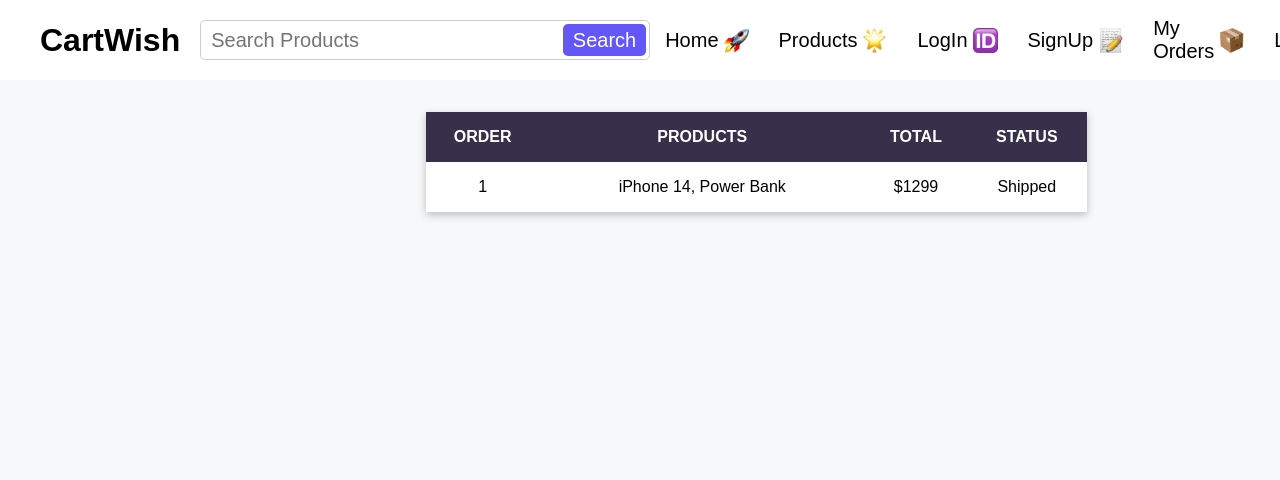
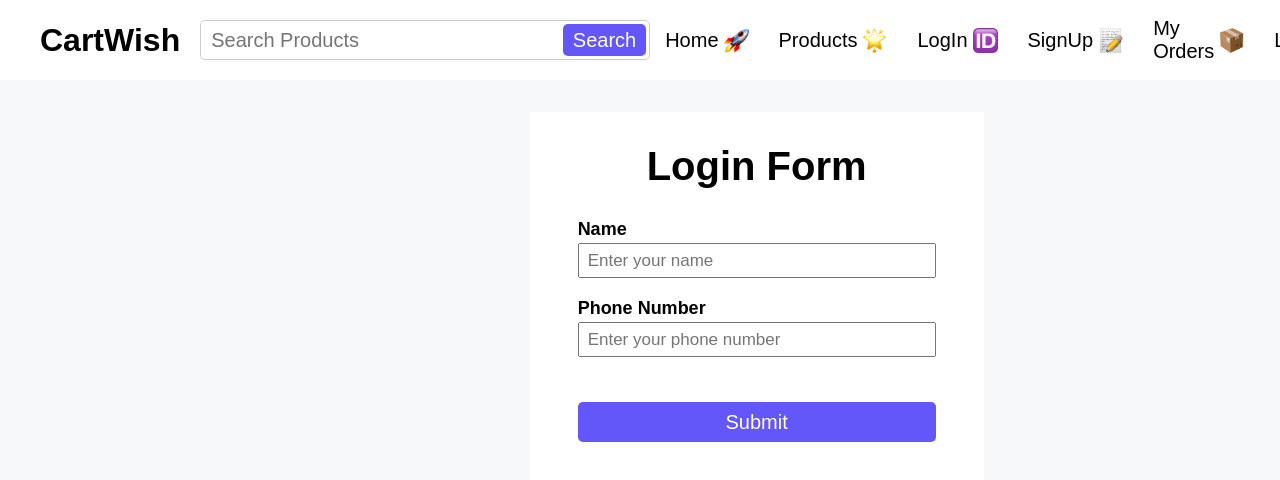
Before and after one commit to noorinoorullah130/cart-wish-ecommerce, a React (Vite) app: page / in a window 1280 px wide. Shown: the top 480 px of the page. Built offline with nearby package versions, Linux system fonts and the light colour scheme.

Commit message:
login page added and also react-hook-form

```diff
--- a/package.json
+++ b/package.json
@@ -11,7 +11,8 @@
   },
   "dependencies": {
     "react": "^19.0.0",
-    "react-dom": "^19.0.0"
+    "react-dom": "^19.0.0",
+    "react-hook-form": "^7.55.0"
   },
   "devDependencies": {
     "@eslint/js": "^9.21.0",
--- a/src/App.jsx
+++ b/src/App.jsx
@@ -7,6 +7,7 @@ import ProductsPage from "./components/Products/ProductsPage";
 import SingleProductPage from "./components/SingleProduct/SingleProductPage";
 import CartPage from "./components/Cart/CartPage";
 import MyOrderPage from "./components/MyOrder/MyOrderPage";
+import LoginPage from "./components/Authentication/LoginPage";
 
 const App = () => {
     return (
@@ -17,7 +18,8 @@ const App = () => {
                 {/* <ProductsPage /> */}
                 {/* <SingleProductPage /> */}
                 {/* <CartPage /> */}
-                <MyOrderPage />
+                {/* <MyOrderPage /> */}
+                <LoginPage />
             </main>
         </div>
     );
--- /dev/null
+++ b/src/components/Authentication/LoginPage.css
@@ -0,0 +1,46 @@
+.form_page {
+    justify-content: center;
+}
+
+.authentication_form {
+    width: 30%;
+    padding: 32px 48px;
+    margin-top: 32px;
+    background-color: white;
+}
+
+.authentication_form h2 {
+    font-size: 40px;
+    margin-bottom: 30px;
+    text-align: center;
+}
+
+.form_inputs div {
+    display: flex;
+    flex-direction: column;
+    margin-bottom: 20px;
+}
+
+.form_inputs label {
+    font-size: 18px;
+    font-weight: 600;
+    margin-bottom: 3px;
+}
+
+.from_text_input {
+    height: 35px;
+    padding: 0 8px;
+    font-size: 17px;
+    font-weight: 500;
+    outline: none;
+}
+
+.from_submit {
+    height: 40px;
+    width: 100%;
+    margin: 25px 0 10px;
+}
+
+.form_error {
+    color: red;
+}
--- /dev/null
+++ b/src/components/Authentication/LoginPage.jsx
@@ -0,0 +1,67 @@
+import React, { useState } from "react";
+import { useForm } from "react-hook-form";
+
+import "./LoginPage.css";
+
+const LoginPage = () => {
+    const {
+        register,
+        handleSubmit,
+        formState: { errors },
+    } = useForm();
+    console.log(register("name"));
+
+    const onSubmit = (formData) => console.log(formData);
+
+    return (
+        <section className="align_center form_page">
+            <form
+                className="authentication_form"
+                onSubmit={handleSubmit(onSubmit)}
+            >
+                <h2>Login Form</h2>
+                <div className="form_inputs">
+                    <div>
+                        <label htmlFor="name">Name</label>
+                        <input
+                            type="text"
+                            id="name"
+                            className="from_text_input"
+                            placeholder="Enter your name"
+                            {...register("name", {
+                                required: true,
+                                minLength: 3,
+                            })}
+                        />
+                        {errors.name?.type === "required" && (
+                            <em className="form_error">
+                                Please enter your name
+                            </em>
+                        )}
+                        {errors.name?.type === "minLength" && (
+                            <em className="form_error">
+                                Name should be 3 or more characters
+                            </em>
+                        )}
+                    </div>
+                    <div>
+                        <label htmlFor="phone">Phone Number</label>
+                        <input
+                            type="number"
+                            id="phone"
+                            className="from_text_input"
+                            placeholder="Enter your phone number"
+                            {...register("phone", { valueAsNumber: true })}
+                        />
+                    </div>
+
+                    <button type="submit" className="search_button from_submit">
+                        Submit
+                    </button>
+                </div>
+            </form>
+        </section>
+    );
+};
+
+export default LoginPage;
```
Also changed, not shown: 1 other file (tests, documents, lock files or other folders).
